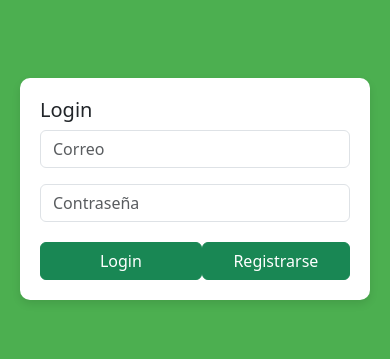
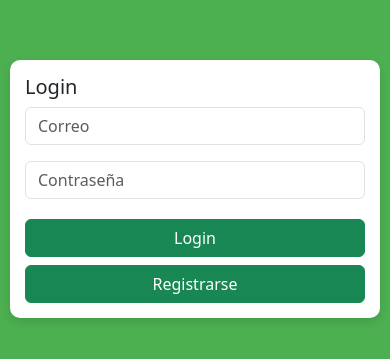
Before and after one commit to PCM28/IFP_TFG, a React (Vite) app in the folder client/: page /auth/login in a window 390 px wide. Shown: the part 233-592 px from the top of the page. Built offline with nearby package versions, Linux system fonts and the light colour scheme; no server answers; a web font is replaced by a local one.

Commit message:
SOLO QUEDA EL QUITAR EL SELECT DEL REGISTER PAGE

```diff
--- a/client/src/App/components/Navbar/Navbar.css
+++ b/client/src/App/components/Navbar/Navbar.css
@@ -1,43 +1,111 @@
-.title{
+.title {
   font-family: "Montserrat-Alt1 Light";
   text-decoration: none;
 }
+
 .Navbar {
-    background-color: #4CAF50; /* Un verde estándar */
-    padding: 10px 0;
+  background-color: #4CAF50;
+  padding: var(--spacing-sm) var(--spacing-md);
   box-shadow: 0 4px 6px rgba(0, 0, 0, 0.1);
+  position: relative;
+}
+
+.Navbar .container {
+  display: flex;
+  justify-content: space-between;
+  align-items: center;
+  flex-wrap: wrap;
 }
 
 .Navbar .link {
-    color: white; /* Cambiar el color del texto del menú a blanco */
+  color: white;
   font-weight: bold;
   text-decoration: none;
+  padding: var(--spacing-xs) var(--spacing-sm);
+  transition: color 0.3s ease;
 }
 
 .Navbar .link:hover {
-    color: #DFF6E0; /* Un verde más claro para el hover */
+  color: #DFF6E0;
 }
 
 .Navbar h1.title {
   color: white;
+  margin: 0;
   font-family: "Montserrat-Alt1 Light", sans-serif;
+}
+
+.Navbar h2 {
+  color: white;
   margin: 0;
 }
 
-  .Navbar h2 {
-    color: white; /* El mensaje de bienvenida */
+.Navbar .nav-links {
+  display: flex;
+  align-items: center;
+  gap: var(--spacing-md);
+}
+
+.Navbar .menu-button {
+  display: none;
+  background: none;
+  border: none;
+  color: white;
+  font-size: var(--font-size-lg);
+  cursor: pointer;
+  padding: var(--spacing-xs);
+}
+
+/* Estilos para dispositivos móviles */
+@media (max-width: 768px) {
+  .Navbar .container {
+    padding: 0 var(--spacing-sm);
+  }
+
+  .Navbar .menu-button {
+    display: block;
+  }
+
+  .Navbar .nav-links {
+    display: none;
+    width: 100%;
+    flex-direction: column;
+    align-items: flex-start;
+    padding: var(--spacing-sm) 0;
+  }
+
+  .Navbar .nav-links.active {
+    display: flex;
+  }
+
+  .Navbar .link {
+    width: 100%;
+    padding: var(--spacing-sm);
+  }
 }
 
 .Navbar .bg-body-tertiary {
-    background-color: transparent !important; /* Si quieres usar la clase personalizada */
+  background-color: transparent !important;
 }
 
 .Navbar .btn-outline-success {
   border-color: white;
   color: white;
+  background-color: transparent;
+  padding: var(--spacing-xs) var(--spacing-md);
+  border-radius: 4px;
+  transition: all 0.3s ease;
 }
 
 .Navbar .btn-outline-success:hover {
-    background-color: #3E8E41; /* Un verde oscuro para hover */
+  background-color: #3E8E41;
   border-color: #3E8E41;
 }
+
+@media (max-width: 768px) {
+  .Navbar .btn-outline-success {
+    width: 100%;
+    margin: var(--spacing-xs) 0;
+    text-align: center;
+  }
+}
--- a/client/src/auth/pages/LoginPage/LoginPage.css
+++ b/client/src/auth/pages/LoginPage/LoginPage.css
@@ -1,31 +1,54 @@
-/* Estilos para centrar el formulario en la página */
 .Login {
-    display: flex;
-    justify-content: center; /* Centra horizontalmente */
-    align-items: center; /* Centra verticalmente */
-    height: 100vh; /* Toma toda la altura de la ventana */
-    background-color: #4CAF50; /* Color de fondo opcional */
+  display: flex;
+  justify-content: center;
+  align-items: center;
+  min-height: 100vh;
+  background-color: #4CAF50;
+  position: fixed;
+  top: 0;
+  left: 0;
+  right: 0;
+  bottom: 0;
+  overflow: hidden;
 }
 
 .Form {
-  background-color: white; /* Fondo blanco para el formulario */
-  border-radius: 10px; /* Bordes redondeados */
-  padding: 20px; /* Espaciado interno */
+  background-color: white;
+  border-radius: 10px;
+  padding: 20px;
   margin: 20px;
-  box-shadow: 0 4px 8px rgba(0, 0, 0, 0.1); /* Sombra para un efecto de profundidad */
-  width: 100%; /* Ancho fijo del formulario */
+  box-shadow: 0 4px 8px rgba(0, 0, 0, 0.1);
+  width: 100%;
   max-width: 500px;
 }
 
 /* Estilos para los botones */
 .ButtonGroup {
   display: flex;
-  justify-content: space-between; /* Espaciado entre los botones */
-  margin-top: 20px; /* Margen superior entre los campos de formulario y los botones */
+  justify-content: space-between;
+  margin-top: 20px;
+  gap: var(--spacing-md);
 }
 
 .Button {
-  width: 100%; /* Botón ocupará todo el ancho del contenedor */
-  max-width: 200px; /* Ancho máximo de los botones (ajusta según necesidad) */
-  border-radius: 10px; /* Bordes redondeados para los botones */
+  width: 100%;
+  max-width: 200px;
+  border-radius: 10px;
 }
+
+/* Media queries para dispositivos móviles */
+@media (max-width: 576px) {
+  .Form {
+      margin: 10px;
+      padding: 15px;
+  }
+
+  .ButtonGroup {
+      flex-direction: column;
+      gap: var(--spacing-sm);
+  }
+
+  .Button {
+      max-width: 100%;
+  }
+}
--- a/client/src/auth/pages/RegisterPage/RegisterPage.css
+++ b/client/src/auth/pages/RegisterPage/RegisterPage.css
@@ -1,31 +1,55 @@
 /* Estilos para centrar el formulario en la página */
 .Register {
   display: flex;
-  justify-content: center; /* Centra horizontalmente */
-  align-items: center; /* Centra verticalmente */
-  height: 100vh; /* Toma toda la altura de la ventana */
-  background-color: #4CAF50; /* Color de fondo opcional */
+  justify-content: center;
+  align-items: center;
+  min-height: 100vh;
+  background-color: #4CAF50;
+  position: fixed;
+  top: 0;
+  left: 0;
+  right: 0;
+  bottom: 0;
+  overflow: hidden;
 }
 
 .Form {
-background-color: white; /* Fondo blanco para el formulario */
-border-radius: 10px; /* Bordes redondeados */
-padding: 20px; /* Espaciado interno */
-margin: 20px;
-box-shadow: 0 4px 8px rgba(0, 0, 0, 0.1); /* Sombra para un efecto de profundidad */
-width: 100%; /* Ancho fijo del formulario */
-max-width: 500px;
+  background-color: white;
+  border-radius: 10px;
+  padding: 20px;
+  margin: 20px;
+  box-shadow: 0 4px 8px rgba(0, 0, 0, 0.1);
+  width: 100%;
+  max-width: 500px;
 }
 
 /* Estilos para los botones */
 .ButtonGroup {
-display: flex;
-justify-content: space-between; /* Espaciado entre los botones */
-margin-top: 20px; /* Margen superior entre los campos de formulario y los botones */
+  display: flex;
+  justify-content: space-between;
+  margin-top: 20px;
+  gap: var(--spacing-md);
 }
 
 .Button {
-width: 100%; /* Botón ocupará todo el ancho del contenedor */
-max-width: 200px; /* Ancho máximo de los botones (ajusta según necesidad) */
-border-radius: 10px; /* Bordes redondeados para los botones */
+  width: 100%;
+  max-width: 200px;
+  border-radius: 10px;
 }
+
+/* Media queries para dispositivos móviles */
+@media (max-width: 576px) {
+  .Form {
+    margin: 10px;
+    padding: 15px;
+  }
+
+  .ButtonGroup {
+    flex-direction: column;
+    gap: var(--spacing-sm);
+  }
+
+  .Button {
+    max-width: 100%;
+  }
+}
--- a/client/src/layout/Layout.css
+++ b/client/src/layout/Layout.css
@@ -1,33 +1,74 @@
 html, body {
-  height: 100%; /* Asegura que el body y html ocupen todo el viewport */
+  height: 100%;
   margin: 0;
   padding: 0;
   box-sizing: border-box;
 }
 
+*, *:before, *:after {
+  box-sizing: inherit;
+}
+
 .Layout {
   display: flex;
   flex-direction: column;
-  height: 100vh; /* Hace que .Layout ocupe toda la altura del viewport */
+  min-height: 100vh;
+  margin: 0;
+  padding: 0;
 }
 
 header {
   flex-shrink: 0;
-  height: 10vh; /* Fija la altura del navbar */
+  margin: 0;
+  padding: 0;
+  background-color: #4CAF50;
 }
 
 main {
-  flex-grow: 1; /* Hace que el main ocupe todo el espacio disponible */
-  overflow-y: auto; /* Permite el scroll solo en el main */
-  /* Fondo de la página */
-  background-image: url('/Background.png'); /* Ruta de la imagen */
-  background-size: cover; /* Escalar la imagen para que cubra todo el fondo */
-  background-repeat: no-repeat; /* Evitar que la imagen se repita */
-  background-position: center; /* Centrar la imagen en el fondo */
+  flex: 1 0 auto;
+  width: 100%;
+  padding: var(--spacing-md);
+  overflow-y: auto;
+  background-image: url('/Background.png');
+  background-size: cover;
+  background-repeat: no-repeat;
+  background-position: center;
+}
+
+@media (max-width: 576px) {
+  main {
+    padding: var(--spacing-sm);
+  }
 }
 
 footer {
   flex-shrink: 0;
-  height: 10vh; /* Fija la altura del footer */
-  background-color: #f8f9fa;
+  margin: 0;
+  padding: 0;
+  background-color: #4CAF50;
 }
+
+/* Contenedor responsive para el contenido principal */
+.content-container {
+  width: 100%;
+  max-width: 1200px;
+  margin: 0 auto;
+  padding: 0 var(--spacing-md);
+}
+
+@media (max-width: 576px) {
+  .content-container {
+    padding: 0 var(--spacing-sm);
+  }
+}
+
+/* Ajustes para scroll en dispositivos móviles */
+@media (max-width: 576px) {
+  body {
+    -webkit-overflow-scrolling: touch;
+  }
+
+  main {
+    -webkit-overflow-scrolling: touch;
+  }
+}
--- a/client/src/styles.css
+++ b/client/src/styles.css
@@ -0,0 +1,22 @@
+:root {
+    /* Variables de colores - restaurando colores originales */
+    --primary-color: #4CAF50;
+    --primary-hover: #3E8E41;
+    --text-light: #ffffff;
+    --text-dark: #333333;
+    --background-light: #f8f9fa;
+
+    /* Variables de espaciado */
+    --spacing-xs: 0.25rem;
+    --spacing-sm: 0.5rem;
+    --spacing-md: 1rem;
+    --spacing-lg: 1.5rem;
+    --spacing-xl: 2rem;
+
+    /* Variables de fuentes */
+    --font-size-sm: 0.875rem;
+    --font-size-base: 1rem;
+    --font-size-lg: 1.25rem;
+    --font-size-xl: 1.5rem;
+  }
+  // ... existing code ...
```
Also changed, not shown: client/src/App/components/Card/CardHomePage.css (+96 -19 lines). Lines whose indentation alone changed are shown as unchanged.
